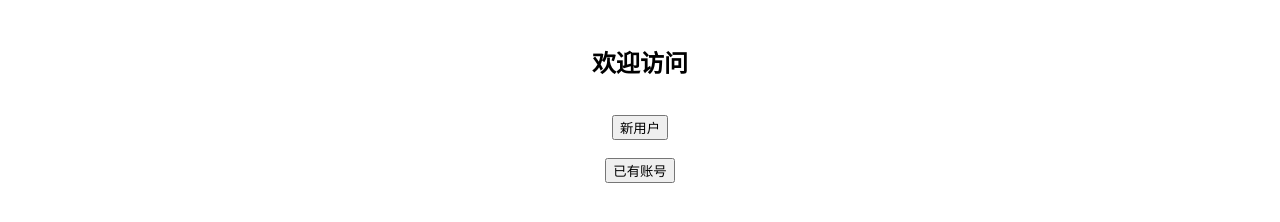
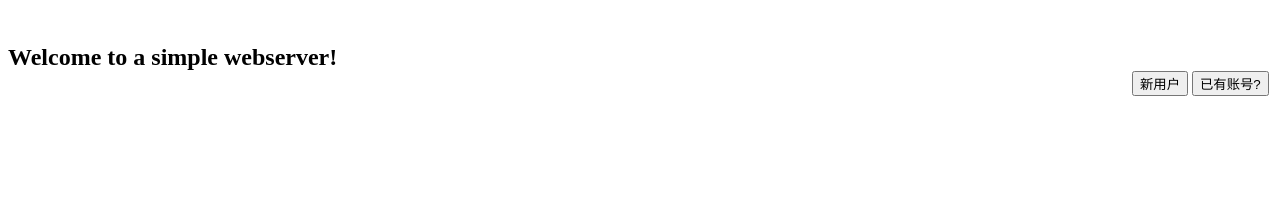
Before and after one commit to Kyuseilee/httpserver, a plain HTML site: page root/index.html in a window 1280 px wide. Drawn offline with Linux system fonts and the light colour scheme.

Commit message:
1st edition complete

```diff
--- a/root/index.html
+++ b/root/index.html
@@ -7,18 +7,18 @@
     <body>
     <br/>
     <br/>
-    <div align="center"><font size="5"> <strong>欢迎访问</strong></font></div>
-	<br/>
-		<br/>
+    <div>
+    <font size="5"> <strong>Welcome to a simple webserver!</strong></font>
+    </div>
+    <div style = "width: 80px; float:right; display: inline;">
+        <form action="1" method="post">
+                <button type="submit" >已有账号?</button>&emsp;
+        </form>
+    </div>
+    <div style="width: 60px; float : right; display: inline;">
 		<form action="0" method="post">
- 			<div align="center"><button type="submit">新用户</button></div>
-                </form>
-		<br/>
-                <form action="1" method="post">
-                        <div align="center"><button type="submit" >已有账号</button></div>
-                </form>
-
-
-        </div>
+ 			<button type="submit">新用户</button>
+        </form>
+    </div>
     </body>
 </html>
```
Also changed, not shown: root/welcome.html (+2 -15 lines), 1 other file.
